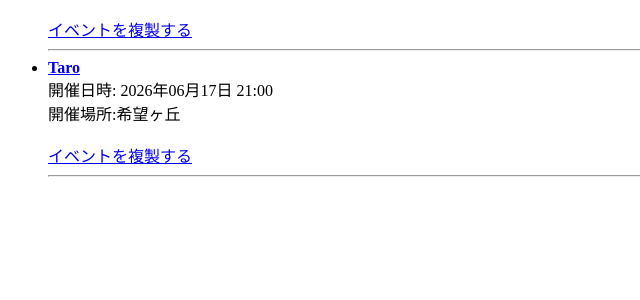
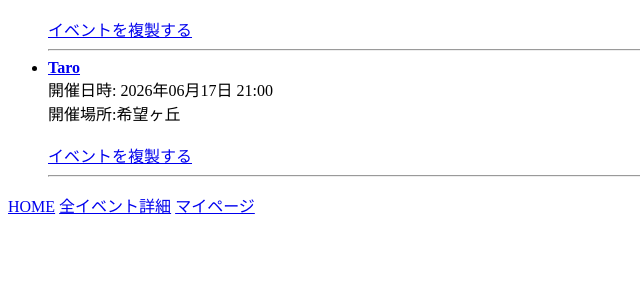
Before and after one commit to HanakoAnami/bbq-ready, a Django app: page /events/ in a window 1280 px wide. Shown: the part 330-630 px from the top of the page, without its empty margins (0-640 px from the left). Run offline with Django 5.2, Linux system fonts and the light colour scheme; a user stored in the database is signed in; data comes from the database, SQL or seed files in the repository; both versions use the stored data as it was after the commit.

Commit message:
footerナビのhref修正

```diff
--- a/bbq_app/templates/bbq_app/base.html
+++ b/bbq_app/templates/bbq_app/base.html
@@ -2,7 +2,7 @@
 <html lang="ja">
 <head>
     <meta charset="UTF-8">
-    <meta name="viewport" content="width=device-width, initial-scare=1.0">
+    <meta name="viewport" content="width=device-width, initial-scale=1.0">
     <title>{% block title %}BBQ Ready{% endblock %}</title>
 </head>
 <body>
@@ -11,7 +11,9 @@
 
     <main>{% block content %}{% endblock %}</main>
 
-    {% block footer %}{% endblock %}
+    {% block footer %}
+        {% include "bbq_app/partials/footer_nav.html" %}
+    {% endblock %}
 
 </body>
 </html>
--- a/bbq_app/templates/bbq_app/event_list.html
+++ b/bbq_app/templates/bbq_app/event_list.html
@@ -48,4 +48,4 @@
         <li>イベントがありません</li>
     {% endfor %}
     </ul>
-{% endblock %}
+    {% endblock %}
--- a/bbq_app/templates/bbq_app/partials/footer_nav.html
+++ b/bbq_app/templates/bbq_app/partials/footer_nav.html
@@ -1,5 +1,5 @@
 <div class="footer-nav">
-    <a href={% url 'home' %}HOME</a>
-    <a href={% url 'event_list' %}全イベント詳細</a>
+    <a href="{% url 'home' %}">HOME</a>
+    <a href="{% url 'event_list' %}">全イベント詳細</a>
     <a href="#">マイページ</a>
 </div>
```
Also changed, not shown: db.sqlite3.
